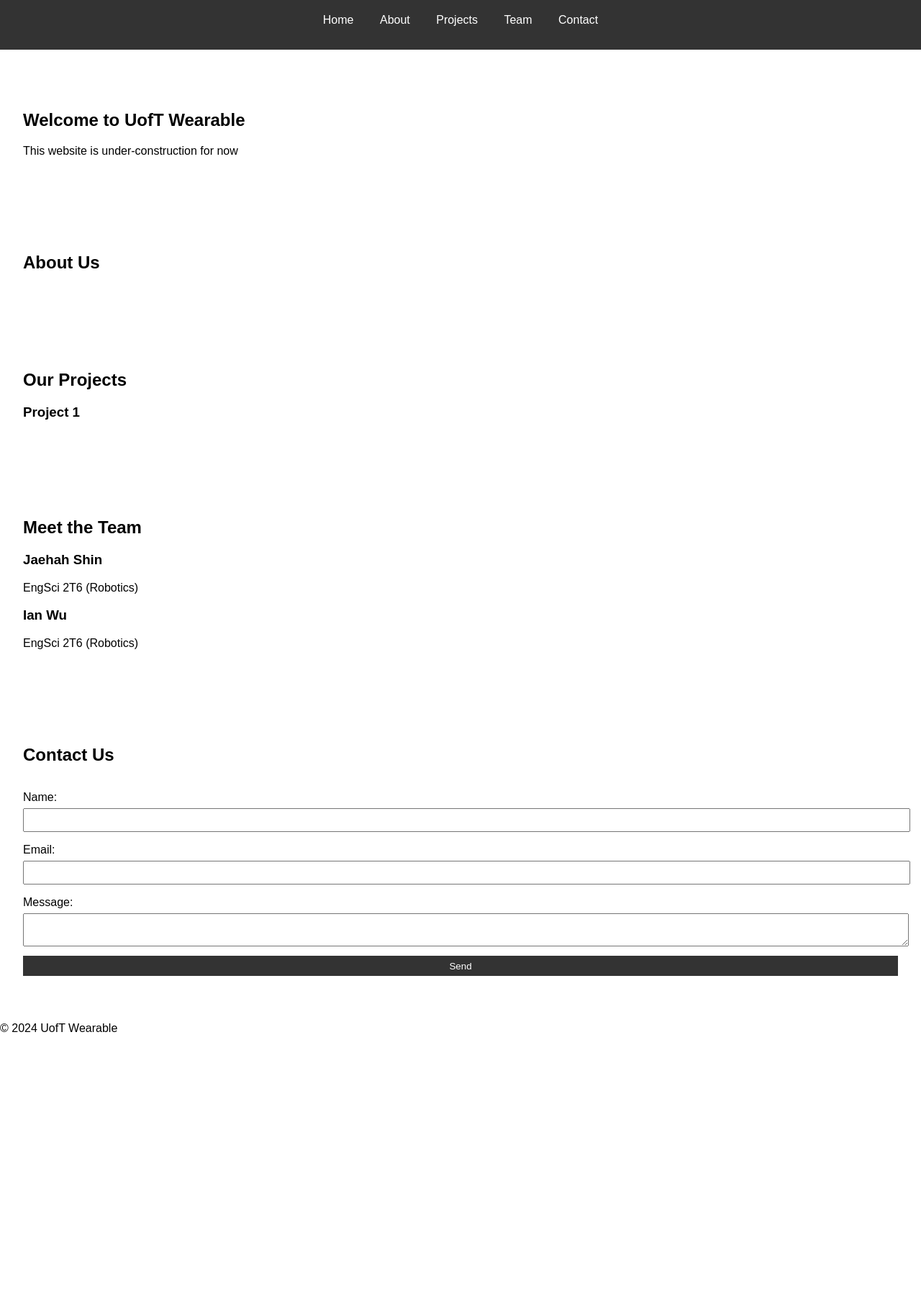
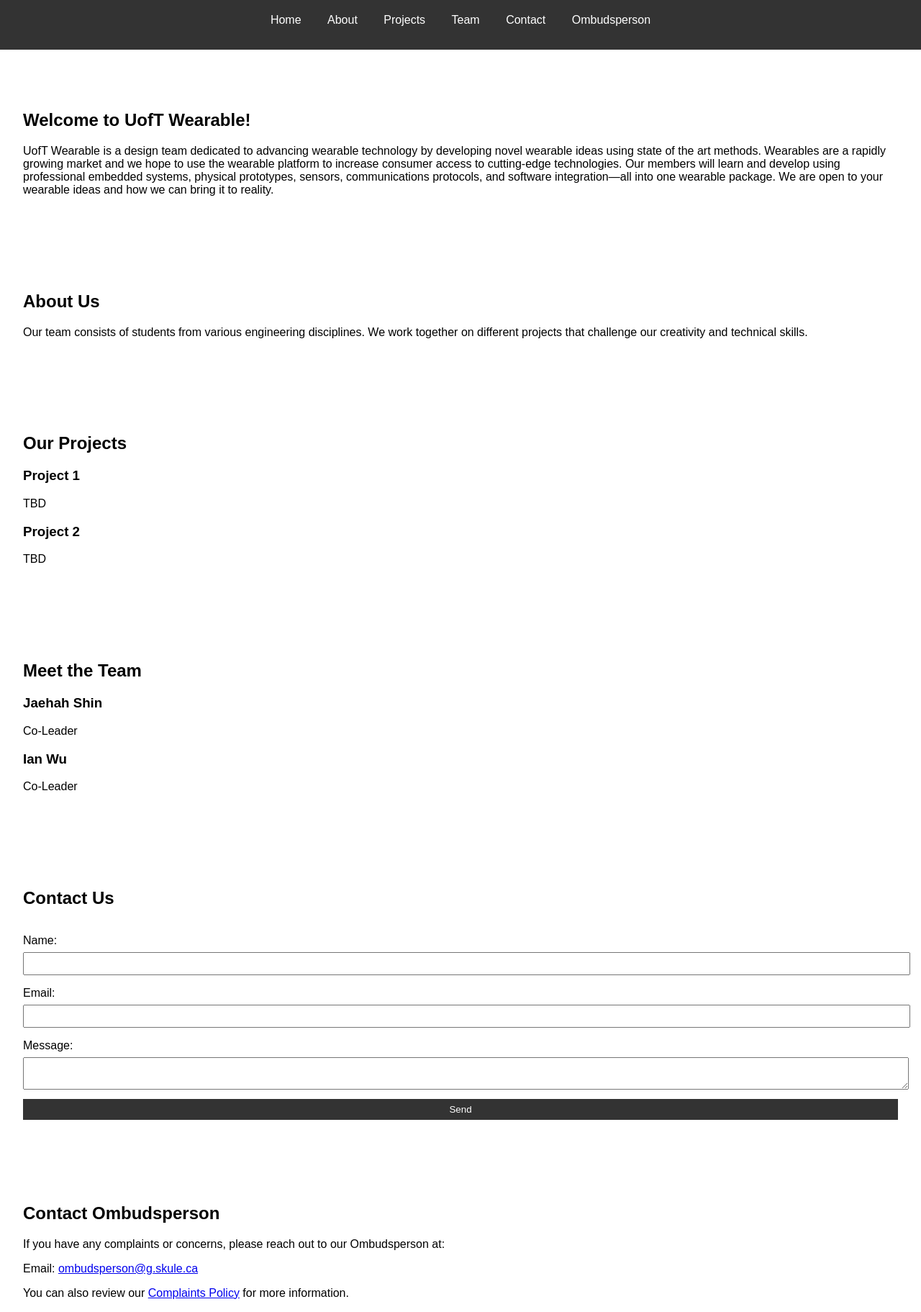
Before and after one commit to UofT-Wearable/uoft-wearable.github.io, a plain HTML site: page index.html in a window 1280 px wide. Shown: the part 77-1900 px from the top of the page at 72% size. Before the commit the page ends 1531 px from the top, so only its background shows below. Drawn offline with Linux system fonts and the light colour scheme.

Commit message:
modified

```diff
--- a/index.html
+++ b/index.html
@@ -16,34 +16,41 @@
                 <li><a href="#projects">Projects</a></li>
                 <li><a href="#team">Team</a></li>
                 <li><a href="#contact">Contact</a></li>
+                <li><a href="#ombudsperson">Ombudsperson</a></li>
             </ul>
         </nav>
     </header>
     <section id="home">
-        <h2>Welcome to UofT Wearable</h2>
-        <p>This website is under-construction for now</p>
+        <h2>Welcome to UofT Wearable!</h2>
+        <p>UofT Wearable is a design team dedicated to advancing wearable technology by developing novel wearable ideas using state of the art methods. Wearables are a rapidly growing market and we hope to use the wearable platform to increase consumer access to cutting-edge technologies. Our members will learn and develop using professional embedded systems, physical prototypes, sensors, communications protocols, and software integration—all into one wearable package. We are open to your wearable ideas and how we can bring it to reality.</p>
     </section>
     <section id="about">
         <h2>About Us</h2>
-        <p></p>
+        <p>Our team consists of students from various engineering disciplines. We work together on different projects that challenge our creativity and technical skills.</p>
     </section>
     <section id="projects">
         <h2>Our Projects</h2>
         <div class="project">
             <h3>Project 1</h3>
-            <p></p>
+            <p>TBD</p>
         </div>
+        <div class="project">
+            <h3>Project 2</h3>
+            <p>TBD</p>
+        </div>
+        <!-- Add more projects as needed -->
     </section>
     <section id="team">
         <h2>Meet the Team</h2>
-        <div class="Co-Leader">
+        <div class="team-lead">
             <h3>Jaehah Shin</h3>
-            <p>EngSci 2T6 (Robotics) </p>
+            <p>Co-Leader</p>
         </div>
-        <div class="Co-Leader">
+        <div class="team-lead">
             <h3>Ian Wu</h3>
-            <p>EngSci 2T6 (Robotics) </p>
+            <p>Co-Leader</p>
         </div>
+        <!-- Add more team members as needed -->
     </section>
     <section id="contact">
         <h2>Contact Us</h2>
@@ -57,8 +64,14 @@
             <button type="submit">Send</button>
         </form>
     </section>
+    <section id="ombudsperson">
+        <h2>Contact Ombudsperson</h2>
+        <p>If you have any complaints or concerns, please reach out to our Ombudsperson at:</p>
+        <p>Email: <a href="mailto:ombudsperson@g.skule.ca">ombudsperson@g.skule.ca</a></p>
+        <p>You can also review our <a href="https://github.com/skule/bylaws/blob/master/policies/Policy-on-Complaints.pdf" target="_blank">Complaints Policy</a> for more information.</p>
+    </section>
     <footer>
-        <p>&copy; 2024 UofT Wearable</p>
+        <p>&copy; 2024 University Engineering Design Team</p>
     </footer>
     <script src="scripts.js"></script>
 </body>
```
Lines whose indentation alone changed are shown as unchanged.
